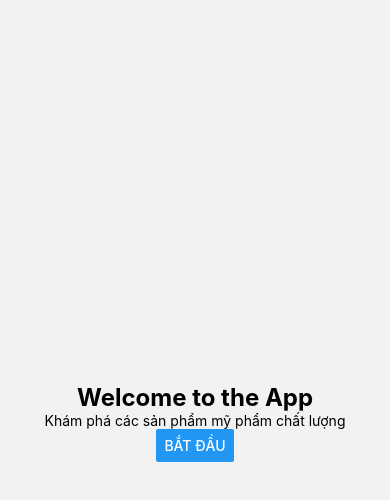
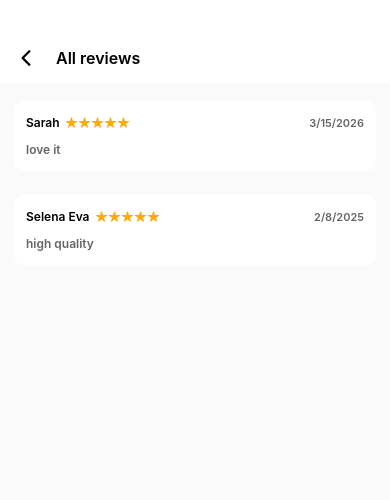
Before and after one commit to huyenbtp/CosmeticApp_FE, a React Native app: screen /ReviewList in a window 390 px wide. Shown: the top 500 px of the page. Built offline with nearby package versions, Linux system fonts and the light colour scheme.

Commit message:
feat: view all review screen

```diff
--- a/src/navigation/AppNavigator.tsx
+++ b/src/navigation/AppNavigator.tsx
@@ -4,12 +4,14 @@ import OnboardingScreen from "../screens/onboarding/OnboardingScreen";
 import LoginScreen from "../screens/auth/LoginScreen";
 import MainBottomTabs from "./MainBottomTabs";
 import ProductInformationScreen from "../screens/product/ProductInformationScreen";
+import ReviewListScreen from "../screens/review/ReviewList";
 
 export type RootStackParamList = {
   Onboarding: undefined
   Login: undefined
   Main: undefined
   ProductInformation: { product_id: string }
+  ReviewList: { product_id: string }
 
 }
 
@@ -28,6 +30,7 @@ export default function AppNavigator({ initialRoute = "Login" }: { initialRoute:
 
       <Stack.Screen name="ProductInformation" component={ProductInformationScreen} />
 
+      <Stack.Screen name="ReviewList" component={ReviewListScreen} />
     </Stack.Navigator>
   );
 }
--- a/src/screens/product/ProductInformationScreen.tsx
+++ b/src/screens/product/ProductInformationScreen.tsx
@@ -215,11 +215,14 @@ export default function ProductInformationScreen() {
                 alignItems: "center",
               }}>
                 <Text style={{ fontWeight: 500, }}>Review</Text>
-                <TouchableOpacity style={{
-                  flexDirection: "row",
-                  alignItems: "center",
-                  gap: 8,
-                }}>
+                <TouchableOpacity
+                  style={{
+                    flexDirection: "row",
+                    alignItems: "center",
+                    gap: 8,
+                  }}
+                  onPress={() => navigation.navigate("ReviewList", { product_id: data._id })}
+                >
                   <Text style={{ color: Colors.textLight, fontSize: 12, }}>View all</Text>
                   <Ionicons name="chevron-forward-outline" size={14} />
                 </TouchableOpacity>
@@ -239,7 +242,7 @@ export default function ProductInformationScreen() {
               </View>
             </View>
 
-            <View style={{ marginHorizontal: 12, marginTop: 6, gap: 8, }}>
+            <View style={{ marginHorizontal: 12, marginTop: 6, gap: 10, }}>
               {data.reviews.map((item) => (
                 <ReviewCard item={item} key={item._id} />
               ))}
@@ -251,7 +254,7 @@ export default function ProductInformationScreen() {
                 color: Colors.primary,
                 fontWeight: 700,
                 padding: 20,
-                marginTop: 14,
+                marginTop: 20,
               }
             ]}>
               You May Also Like
--- /dev/null
+++ b/src/screens/review/ReviewList.tsx
@@ -0,0 +1,88 @@
+import { View, Text, StyleSheet, TouchableOpacity, FlatList } from "react-native";
+import { Colors } from "../../theme/colors";
+import { IReview } from "../../types/review";
+import { Ionicons } from "@expo/vector-icons";
+import { useAppNavigation } from "../../navigation/useAppNavigation";
+import ReviewCard from "../../components/review/ReviewCard";
+
+const mockReviews: IReview[] = [
+  {
+    _id: "1",
+    username: "Sarah",
+    rating: 5,
+    comment: "love it",
+    createdAt: "2026-03-15T09:30:00",
+  },
+  {
+    _id: "2",
+    username: "Selena Eva",
+    rating: 5,
+    comment: "high quality",
+    createdAt: "2025-02-08T09:30:00",
+  },
+]
+
+export default function ReviewListScreen() {
+  const navigation = useAppNavigation();
+
+  const data = mockReviews;
+
+  return (
+    <View style={styles.container}>
+      <View style={styles.headerContainer}>
+        <TouchableOpacity style={{}} onPress={() => navigation.goBack()}>
+          <Ionicons name="chevron-back-outline" size={24} />
+        </TouchableOpacity>
+
+        <Text style={styles.title}>All reviews</Text>
+      </View>
+
+      <FlatList
+        data={data}
+        keyExtractor={(item) => item._id}
+        renderItem={({ item }) => (
+          <ReviewCard item={item} key={item._id} />
+        )}
+        contentContainerStyle={styles.itemContainer}
+        ListEmptyComponent={
+          <View style={styles.empty}>
+            <Text>Chưa có đánh giá</Text>
+          </View>
+        }
+      />
+    </View>
+  );
+}
+
+const styles = StyleSheet.create({
+  container: {
+    flex: 1,
+    backgroundColor: Colors.surface,
+  },
+  headerContainer: {
+    flexDirection: "row",
+    alignItems: "center",
+    paddingHorizontal: 14,
+    paddingTop: 45,
+    paddingBottom: 12,
+    backgroundColor: Colors.background,
+    gap: 18,
+  },
+  title: {
+    fontWeight: 600,
+    fontSize: 16,
+  },
+
+  itemContainer: {
+    paddingHorizontal: 14,
+    paddingTop: 18,
+    paddingBottom: 80,
+    gap: 24,
+  },
+
+  empty: {
+    justifyContent: "center",
+    alignItems: "center",
+    marginVertical: 280,
+  }
+});
```
